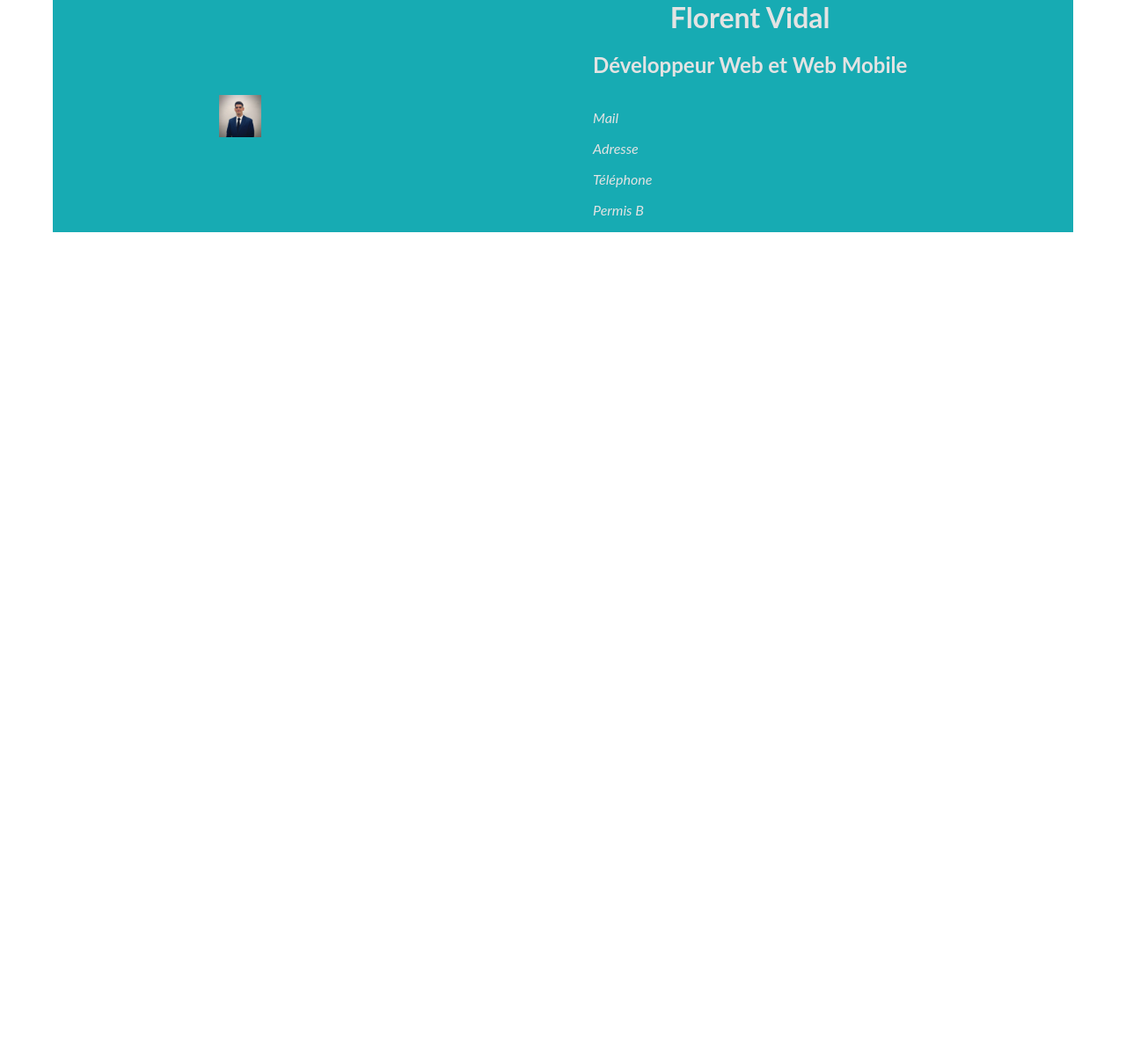
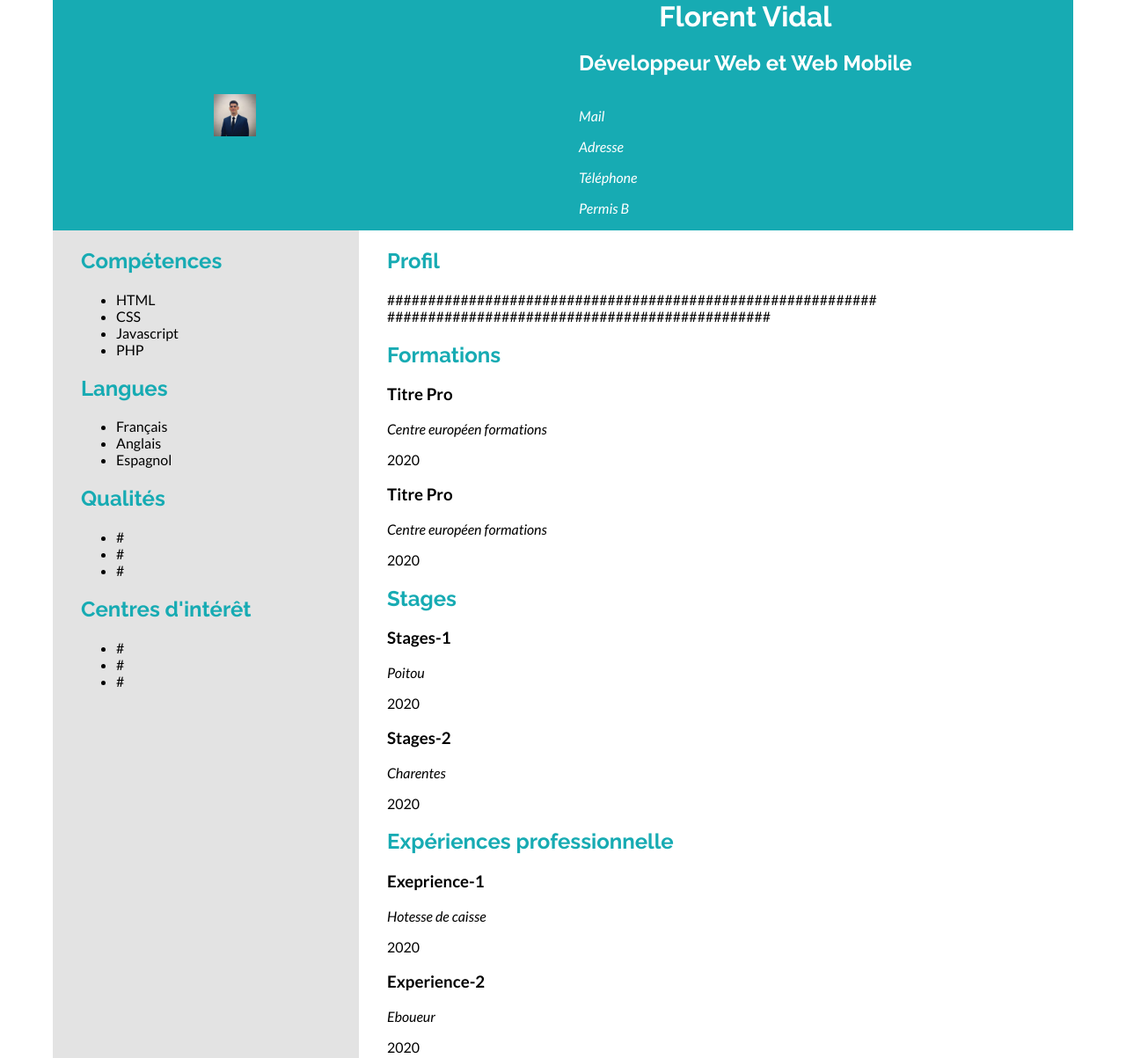
Before and after one commit to IdhZY/cv-en-ligne, a plain HTML site: page index.html in a window 1280 px wide. Shown: the top 1203 px of the page at 88% size. Before the commit the page ends 800 px from the top, so only its background shows below. Drawn offline with Linux system fonts and the light colour scheme.

Commit message:
sauvegarde avant switch

```diff
--- a/assets/css/styles.css
+++ b/assets/css/styles.css
@@ -1,12 +1,5 @@
-/* Variables */
-:root{
-  --bleu : rgb(23, 171, 179);
-  --noir : rgb(51, 51, 51);
-  --blanc : rgb(227, 227, 227);
-  --gris-1 : rgb(245, 245, 245);
-  --gris-2 : rgb(255, 255, 255);
-}
-/* Bases */
+@import url('https://fonts.googleapis.com/css2?family=Lato:ital,wght@0,100;0,300;0,400;0,700;0,900;1,100;1,300;1,400;1,700;1,900&family=Raleway:ital,wght@0,100..900;1,100..900&display=swap');
+
 @font-face{
   font-family: "Raleway";
   src: url(../fonts/raleway-regular.ttf) format(truetype);
@@ -15,33 +8,67 @@
   font-display: swap;
 }
 @font-face{
-  font-family: "Raleway";
+  font-family: "Raleway-Bold";
   src: url(../fonts/raleway-bold.ttf) format(truetype);
   font-weight: 700;
   font-style: normal;
   font-display: swap;
 }
 @font-face{
-  font-family: "Raleway";
+  font-family: "Raleway-Italic";
   src: url(../fonts/raleway-italic.ttf) format(truetype);
   font-weight: 400;
   font-style: normal;
   font-display: swap;
 }
-@import url('https://fonts.googleapis.com/css2?family=Lato:ital,wght@0,100;0,300;0,400;0,700;0,900;1,100;1,300;1,400;1,700;1,900&family=Raleway:ital,wght@0,100..900;1,100..900&display=swap');
-
-body{
-  font-family: "Lato", sans-serif;
+/* Variables */
+:root{
+  --bleu : rgb(23, 171, 179);
+  --noir : rgb(51, 51, 51);
+  --gris-1 : rgb(227, 227, 227);
+  --gris-2 : rgb(245, 245, 245);
+  --blanc : rgb(255, 255, 255);
 }
 /* GLOBAL*/
 *{
   box-sizing: border-box;
 }
 body{
+  font-family: "Lato";
   max-width: 1160px;
   margin: auto;
 }
+
+main{
+  display: flex;
+}
+aside{
+  width: 30%;
+  background-color: var(--gris-1);
+  padding-left: 2rem;
+}
+section{
+  width: 70%;
+  background-color: var(--blanc);
+  padding-left: 2rem;
+}
+h1{
+  font-family: "Raleway";
+  display: flex;
+  justify-content: center;
+  padding: 0;
+  margin: 0;
+}
+h2{
+  font-family: "Raleway";
+  color: var(--bleu);
+
+}
+header h2{
+  color: var(--blanc);
+}
 /* HEADER */
+
 img{
   margin: auto;
 }
@@ -51,15 +78,9 @@ header{
   background-color: var(--bleu);
   color: var(--blanc);
 }
-h1{
-  display: flex;
-  justify-content: center;
-  font-weight: 2rem;
-  padding: 0;
-  margin: 0;
-}
 .header{
   display: flex;
   flex-direction: column;
   margin: auto;
 }
+/* ASIDE */
--- a/index.html
+++ b/index.html
@@ -20,5 +20,123 @@
 				</address>
 			</div>
 	</header>
+
+	<main>
+		<aside>
+			<article>
+				<h2>Compétences</h2>
+					<ul>
+						<li>HTML</li>
+						<li>CSS</li>
+						<li>Javascript</li>
+						<li>PHP</li>
+					</ul>
+			</article>
+
+			<article>
+				<h2>Langues</h2>
+					<ul>
+						<li>Français</li>
+						<li>Anglais</li>
+						<li>Espagnol</li>
+					</ul>
+			</article>
+
+			<article>
+				<h2>Qualités</h2>
+					<ul>
+						<li>#</li>
+						<li>#</li>
+						<li>#</li>
+					</ul>
+			</article>
+
+			<article>
+				<h2>Centres d'intérêt</h2>
+					<ul>
+						<li>#</li>
+						<li>#</li>
+						<li>#</li>
+					</ul>
+			</article>
+		</aside>
+
+		<section>
+			<article>
+				<h2>Profil</h2>
+				<p>############################################################<br>
+					###############################################</p>
+			</article>
+
+			<article>
+				<h2>Formations</h2>
+					<div>
+						<h3>Titre Pro</h3>
+					</div>
+					<div>
+						<p><em>Centre européen formations</em></p>
+					</div>
+					<div>
+						<p><time datetime="2020">2020</time></p>
+					</div>
+
+					<div>
+						<h3>Titre Pro</h3>
+					</div>
+					<div>
+						<p><em>Centre européen formations</em></p>
+					</div>
+					<div>
+						<p><time datetime="2020">2020</time></p>
+					</div>
+			</article>
+
+			<article>
+				<h2>Stages</h2>
+					<div>
+						<h3>Stages-1</h3>
+					</div>
+					<div>
+						<p><em>Poitou</em></p>
+					</div>
+					<div>
+						<p><time datetime="2020">2020</time></p>
+					</div>
+
+					<div>
+						<h3>Stages-2</h3>
+					</div>
+					<div>
+						<p><em>Charentes</em></p>
+					</div>
+					<div>
+						<p><time datetime="2020">2020</time></p>
+					</div>
+			</article>
+
+			<article>
+				<h2>Expériences professionnelle</h2>
+					<div>
+						<h3>Exeprience-1</h3>
+					</div>
+					<div>
+						<p><em>Hotesse de caisse</em></p>
+					</div>
+					<div>
+						<p><time datetime="2020">2020</time></p>
+					</div>
+
+					<div>
+						<h3>Experience-2</h3>
+					</div>
+					<div>
+						<p><em>Eboueur</em></p>
+					</div>
+					<div>
+						<p><time datetime="2020">2020</time></p>
+					</div>
+			</article>
+		</section>
+	</main>
 </body>
 </html>
```
